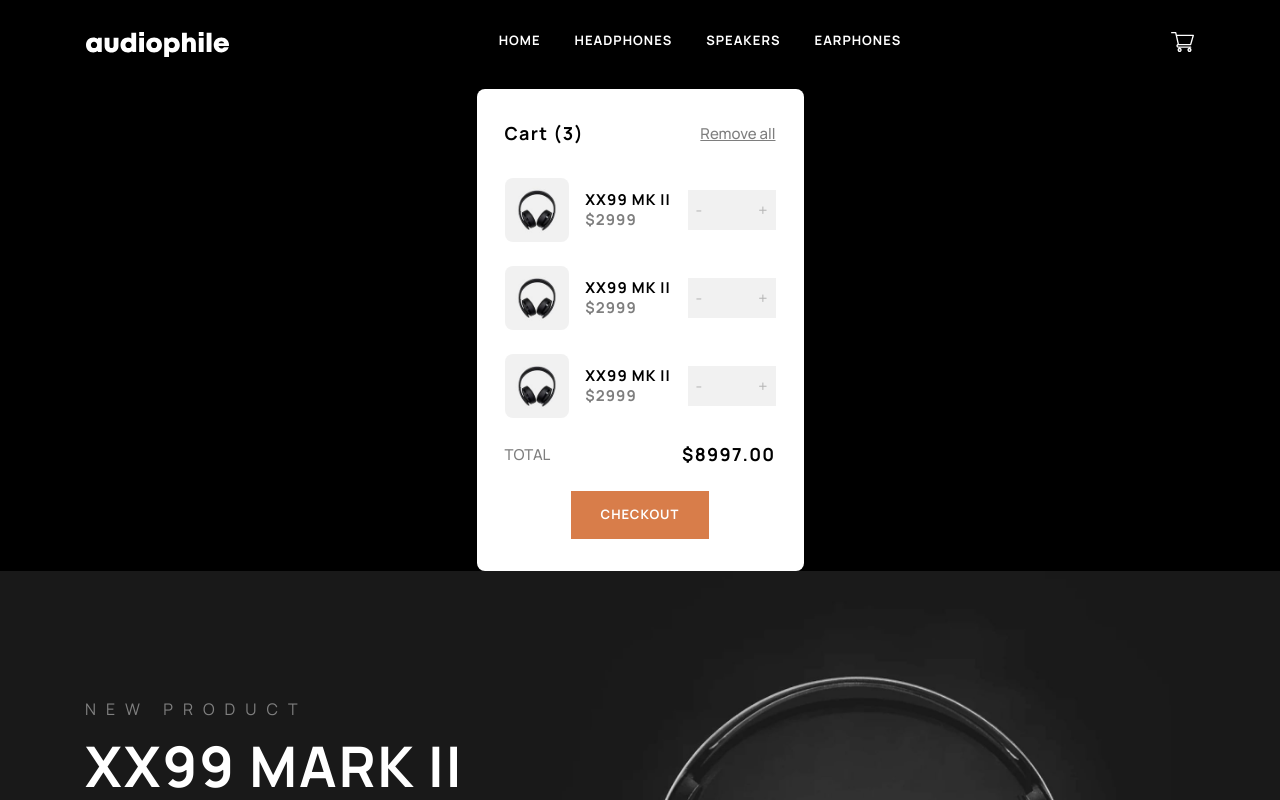
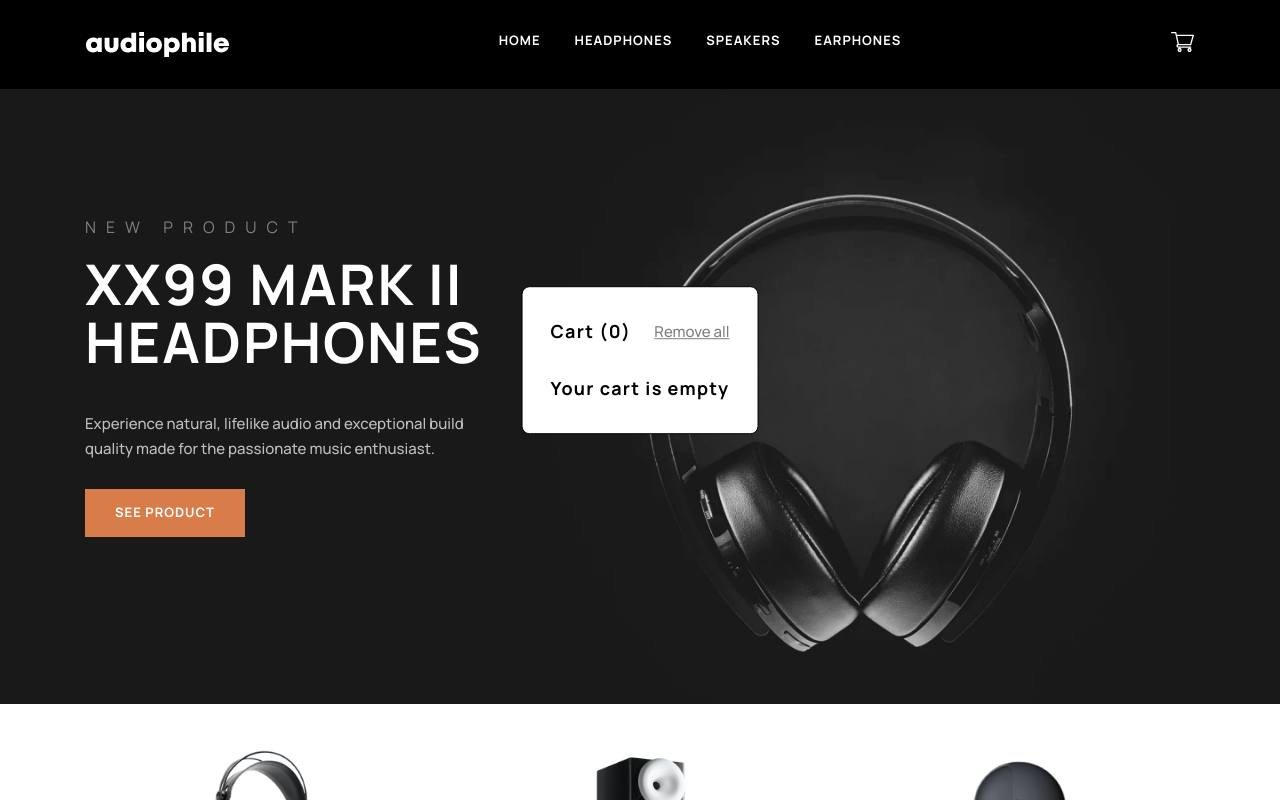
Before and after one commit to seangray-dev/Audiophile, a React (Vite) app: page / in a window 1280 px wide. Both pictures are taken after a click on the button 1182 px from the left and 42 px from the top of the page. Shown: the top 800 px of the page. Built offline with nearby package versions, Linux system fonts and the light colour scheme.

Commit message:
add cart Component, state managment in prog

```diff
--- a/src/components/pages/ProductDetails.jsx
+++ b/src/components/pages/ProductDetails.jsx
@@ -1,4 +1,4 @@
-import React from 'react';
+import React, { useState } from 'react';
 import { useParams } from 'react-router-dom';
 import AddToCart from '../shared/buttons/AddToCart';
 import products from '../../data/products.json';
--- a/src/components/shared/Nav.jsx
+++ b/src/components/shared/Nav.jsx
@@ -49,6 +49,8 @@ function NavLinks() {
 function Nav() {
   const [isMobileMenuOpen, setIsMobileMenuOpen] = useState(false);
   const [showMobileNav, setShowMobileNav] = useState(false);
+  const [cartOpen, setCartOpen] = useState(false);
+
   const [cartItemCount, setCartItemCount] = useState(0);
 
   function toggleMobileMenu() {
@@ -56,7 +58,17 @@ function Nav() {
     setShowMobileNav(false);
   }
 
+  function toggleCart() {
+    setCartOpen(!cartOpen);
+  }
+
+  function handleCloseCart() {
+    setCartOpen(false);
+    setCartItemCount(cartItems.length);
+  }
+
   return (
+    <div>
       <header className='bg-pureBlack sticky top-0 z-50'>
         <nav className='mx-auto text-pureWhite text-subtitle flex justify-between py-8 max-w-[310px] md:max-w-[689px] lg:max-w-[1109px]'>
           <MobileMenuButton onClick={toggleMobileMenu} />
@@ -65,18 +77,28 @@ function Nav() {
           </Link>
           <NavLinks />
           <div className='relative'>
-          <button id='shopping-cart'>
+            <button id='shopping-cart' onClick={toggleCart}>
               <img
                 src='/assets/shared/desktop/icon-cart.svg'
                 alt='View shopping cart'
               />
             </button>
-          <div className='items-cart hidden absolute bg-red-600 top-0 right-0 translate-y-1/2 translate-x-1/2 rounded-full py-0 px-1'></div>
+            {cartItemCount > 0 && (
+              <div className='items-cart absolute bg-red-600 top-0 right-0 translate-y-1/2 translate-x-1/2 rounded-full py-0 px-1'>
+                {cartItemCount}
+              </div>
+            )}
           </div>
         </nav>
         {isMobileMenuOpen && <MobileNav />}
-      <Cart></Cart>
       </header>
+      {cartOpen && (
+        <Cart
+          updateCartItemCount={setCartItemCount}
+          onClose={handleCloseCart}
+        />
+      )}
+    </div>
   );
 }
 
--- a/src/components/shared/RecommendProducts.jsx
+++ b/src/components/shared/RecommendProducts.jsx
@@ -1,6 +1,15 @@
 import React from 'react';
 import ButtonOrange from './buttons/Button-Orange';
 import products from '../../data/products.json';
+
+const handleClick = () => {
+  const options = {
+    top: 0,
+    left: 0,
+  };
+
+  window.scrollTo(options);
+};
 
 const RecommendProducts = () => {
   // Get 3 random products
--- a/src/components/shared/buttons/AddToCart.jsx
+++ b/src/components/shared/buttons/AddToCart.jsx
@@ -1,7 +1,7 @@
 import React, { useState } from 'react';
 import ButtonOrange from './Button-Orange';
 
-const AddToCart = ({ product }) => {
+const AddToCart = ({ product, onAddToCart }) => {
   const [quantity, setQuantity] = useState(1);
 
   const handleQuantityChange = (e) => {
@@ -11,6 +11,7 @@ const AddToCart = ({ product }) => {
   const handleAddToCart = () => {
     // Add the product and quantity to the cart
     // You can use a state management library or a global store to manage the cart state
+    onAddToCart(product, quantity);
     console.log(`Added ${quantity} product(s) to the cart`);
   };
 
--- a/src/components/shared/buttons/Button-Orange.jsx
+++ b/src/components/shared/buttons/Button-Orange.jsx
@@ -1,6 +1,15 @@
 import React from 'react';
 import { Link } from 'react-router-dom';
 import { motion } from 'framer-motion';
+
+const handleClick = () => {
+  const options = {
+    top: 0,
+    left: 0,
+  };
+
+  window.scrollTo(options);
+};
 
 function ButtonOrange({ to, children }) {
   return (
@@ -8,7 +17,8 @@ function ButtonOrange({ to, children }) {
       className='bg-brightOrange hover:bg-brightOrangeHover transition-colors duration-300 uppercase text-subtitle text-pureWhite px-[30px] py-[15px] md:max-w-[160px]'
       whileHover={{ scale: 1 }}
       whileTap={{ scale: 0.9 }}
-      transition={{ duration: 0.3 }}>
+      transition={{ duration: 0.3 }}
+      onClick={handleClick}>
       <Link to={to}>{children}</Link>
     </motion.button>
   );
--- a/src/components/shared/cart/Cart.jsx
+++ b/src/components/shared/cart/Cart.jsx
@@ -1,33 +1,18 @@
-import { React, useState } from 'react';
+import { React, useState, useEffect } from 'react';
 import ButtonCheckout from '../buttons/Button-Checkout';
 
 function Cart(props) {
-  const [cartItems, setCartItems] = useState([
-    {
-      id: 1,
-      name: 'XX99 MK II',
-      image: '/assets/cart/image-xx99-mark-two-headphones.jpg',
-      price: 2999,
-      quantity: 1,
-    },
-    {
-      id: 1,
-      name: 'XX99 MK II',
-      image: '/assets/cart/image-xx99-mark-two-headphones.jpg',
-      price: 2999,
-      quantity: 1,
-    },
-    {
-      id: 1,
-      name: 'XX99 MK II',
-      image: '/assets/cart/image-xx99-mark-two-headphones.jpg',
-      price: 2999,
-      quantity: 1,
-    },
-  ]);
+  const [cartItems, setCartItems] = useState([]);
+
+  const [cartItemCount, setCartItemCount] = useState(cartItems.length);
+
+  useEffect(() => {
+    setCartItemCount(cartItems.length);
+  }, [cartItems]);
 
   const handleRemoveAll = () => {
     setCartItems([]);
+    props.updateCartItemCount(0);
   };
 
   const handleQuantityChange = (id, newQuantity) => {
@@ -43,11 +28,53 @@ function Cart(props) {
     });
 
     setCartItems(updatedCartItems);
+
+    const itemCount = updatedCartItems.reduce(
+      (accumulator, item) => accumulator + item.quantity,
+      0
+    );
+    setCartItemCount(itemCount);
+  };
+
+  const handleIncrement = (id) => {
+    const updatedCartItems = cartItems.map((item) => {
+      if (item.id === id) {
+        return {
+          ...item,
+          quantity: item.quantity + 1,
+        };
+      } else {
+        return item;
+      }
+    });
+
+    setCartItems(updatedCartItems);
+    props.updateCartItemCount(updatedCartItems.length);
+  };
+
+  const handleDecrement = (id) => {
+    const updatedCartItems = cartItems.map((item) => {
+      if (item.id === id) {
+        return {
+          ...item,
+          quantity: item.quantity > 0 ? item.quantity - 1 : 0,
+        };
+      } else {
+        return item;
+      }
+    });
+
+    setCartItems(updatedCartItems);
+    props.updateCartItemCount(updatedCartItems.length);
   };
 
   const handleCheckout = () => {
     // TODO: Implement checkout functionality
   };
+
+  useEffect(() => {
+    props.updateCartItemCount(cartItems.length);
+  }, [cartItems, props]);
 
   const total = cartItems.reduce(
     (accumulator, item) => accumulator + item.price * item.quantity,
@@ -55,7 +82,7 @@ function Cart(props) {
   );
 
   return (
-    <div className='cart bg-pureWhite pt-8 px-7 rounded-lg max-w-[327px] mx-auto'>
+    <div className='cart bg-pureWhite pt-8 px-7 rounded-lg max-w-[327px] border absolute top-[360px] left-1/2 transform -translate-x-1/2 -translate-y-1/2 z-50'>
       <div className='container mx-auto'>
         <div className='cart-header flex justify-between mb-8'>
           <h2 className='cart-title text-h6'>Cart ({cartItems.length})</h2>
@@ -90,18 +117,23 @@ function Cart(props) {
                   <div className='flex gap-[20px] place-items-center bg-paleSilver mx-auto px-2'>
                     <button
                       type='button'
-                      className='opacity-25 py-2 focus:outline-none '>
+                      className='opacity-25 py-2 focus:outline-none'
+                      onClick={() => handleDecrement(item.id)}>
                       -
                     </button>
                     <input
                       className='bg-paleSilver py-2 w-4 text-center focus:outline-none text-subtitle'
                       type='number'
                       min='1'
-                      value='0'
+                      value={item.quantity}
+                      onChange={(e) =>
+                        handleQuantityChange(item.id, parseInt(e.target.value))
+                      }
                     />
                     <button
                       type='button'
-                      className='opacity-25 py-2 focus:outline-none '>
+                      className='opacity-25 py-2 focus:outline-none'
+                      onClick={() => handleIncrement(item.id)}>
                       +
                     </button>
                   </div>
```
Lines whose indentation alone changed are shown as unchanged.
